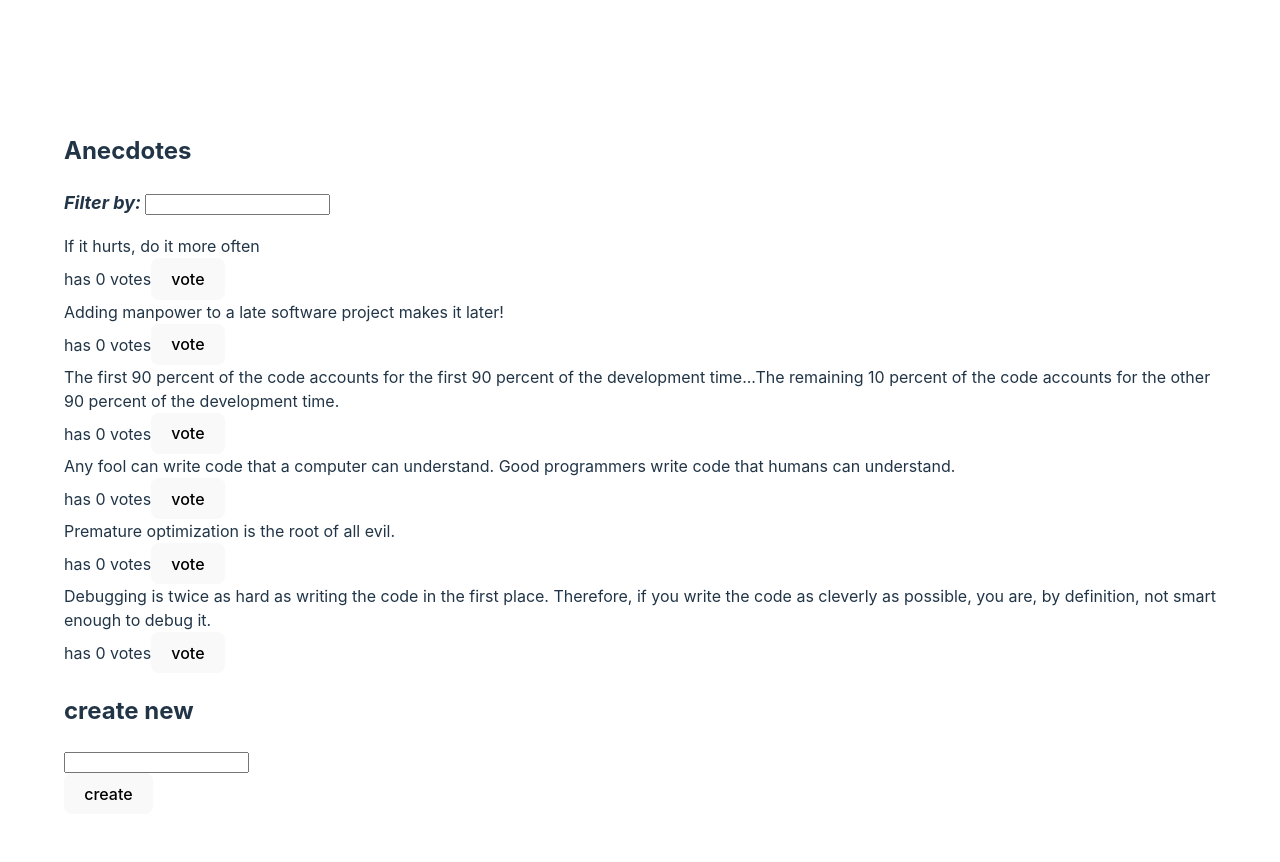
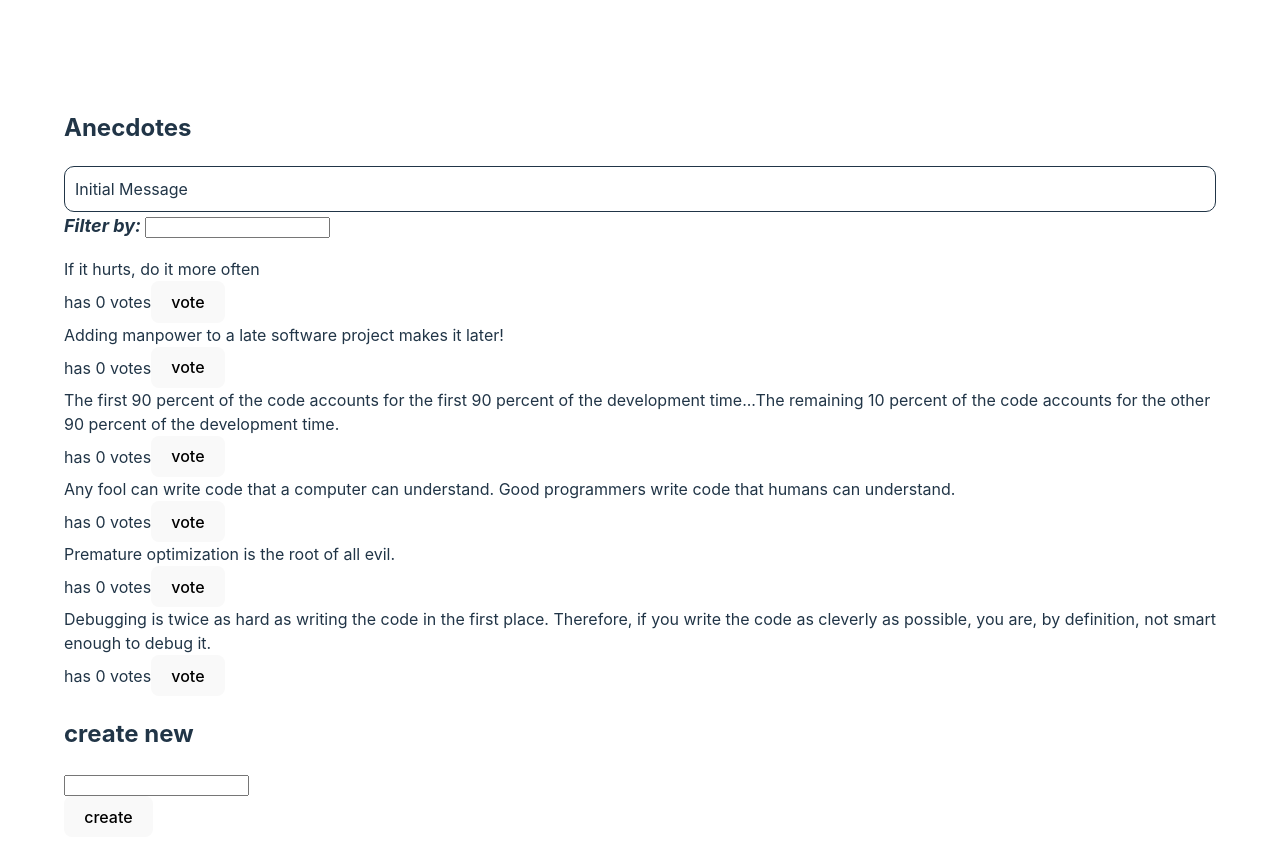
Before and after one commit to bgocap/FSOE1-6, a React (Create React App) app in the folder redux-anecdotes/: page / in a window 1280 px wide. Shown: the top 862 px of the page. Built offline with nearby package versions, Linux system fonts and the light colour scheme.

Commit message:
Exercise 6.12

```diff
--- a/redux-anecdotes/src/App.js
+++ b/redux-anecdotes/src/App.js
@@ -1,12 +1,14 @@
 import AnecdoteForm from './components/AnecdoteForm'
 import AnecdoteList from './components/AnecdoteList'
 import FilterForm from './components/FilterForm'
+import Notification from './components/Notification'
 
 const App = () => {
 
   return (
     <div>
       <h2>Anecdotes</h2>
+      < Notification/>
       < FilterForm />
       < AnecdoteList />
       < AnecdoteForm />
--- a/redux-anecdotes/src/components/Notification.js
+++ b/redux-anecdotes/src/components/Notification.js
@@ -1,12 +1,16 @@
+import { useSelector } from 'react-redux'
+
 const Notification = () => {
+  const notification = useSelector(state=>state.notificationMessage)
   const style = {
+    borderRadius: 10,
     border: 'solid',
     padding: 10,
     borderWidth: 1
   }
   return (
     <div style={style}>
-      render here notification...
+       {notification}
     </div>
   )
 }
--- /dev/null
+++ b/redux-anecdotes/src/reducers/notificationReducer.js
@@ -0,0 +1,14 @@
+import { createSlice } from '@reduxjs/toolkit'
+
+const initialState = 'Initial Message'
+
+const notificationSlice = createSlice({
+    name: 'notification', initialState ,reducers: {
+      setMessage(state,action){
+        return action.payload
+      }
+    }
+})
+
+export const { setMessage } = notificationSlice.actions
+export default notificationSlice.reducer
--- a/redux-anecdotes/src/store.js
+++ b/redux-anecdotes/src/store.js
@@ -1,11 +1,13 @@
 import { configureStore } from '@reduxjs/toolkit'
 import filterReducer from './reducers/filterReducer'
 import anecdoteReducer from './reducers/anecdoteReducer'
+import notificationReducer from './reducers/notificationReducer'
 
 const store = configureStore({
     reducer: {
         anecdotes: anecdoteReducer,
-        filter: filterReducer
+        filter: filterReducer,
+        notificationMessage:notificationReducer
     }
 })
 
```
Also changed, not shown: 2 other files (tests, documents, lock files or other folders).
